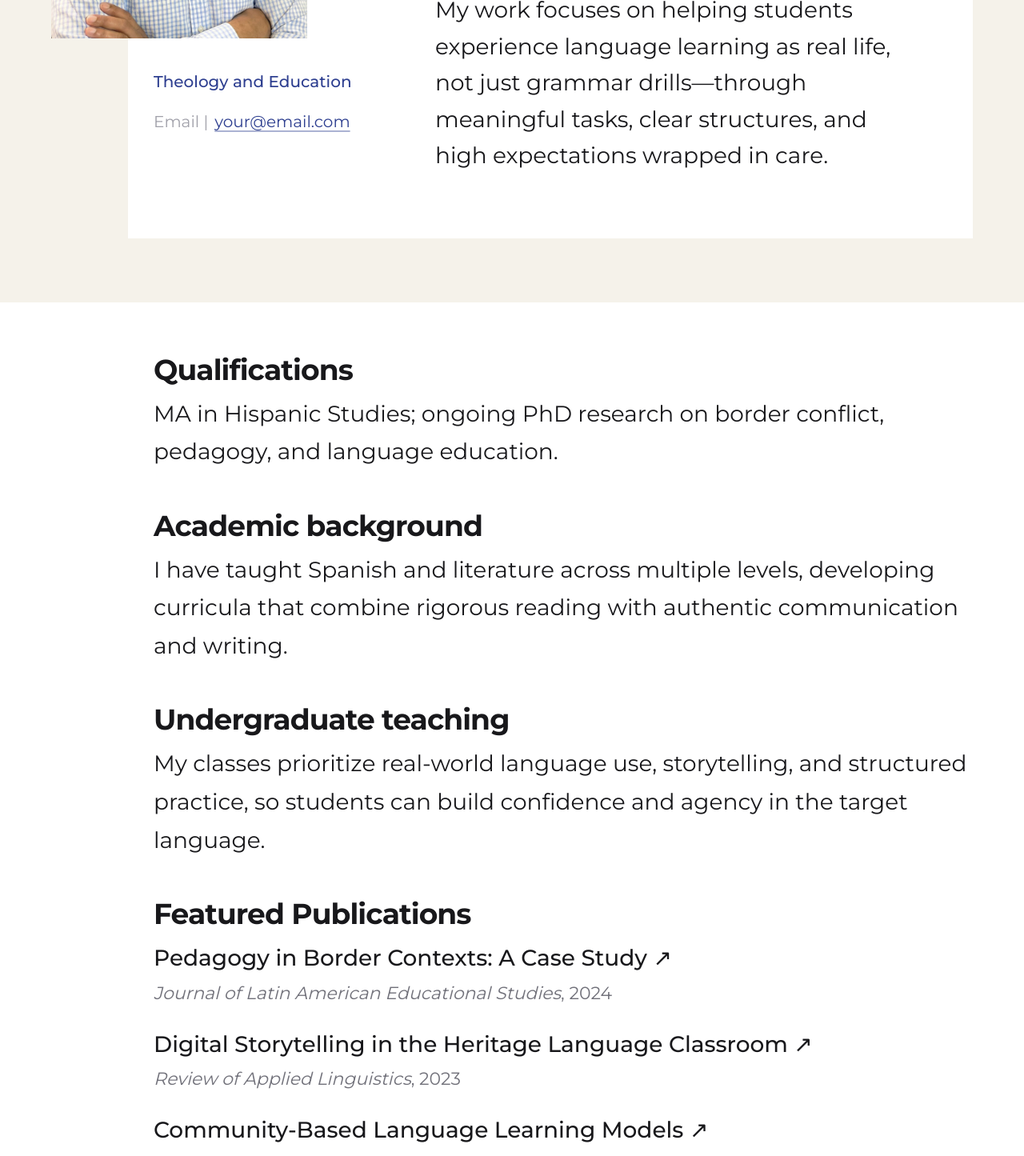
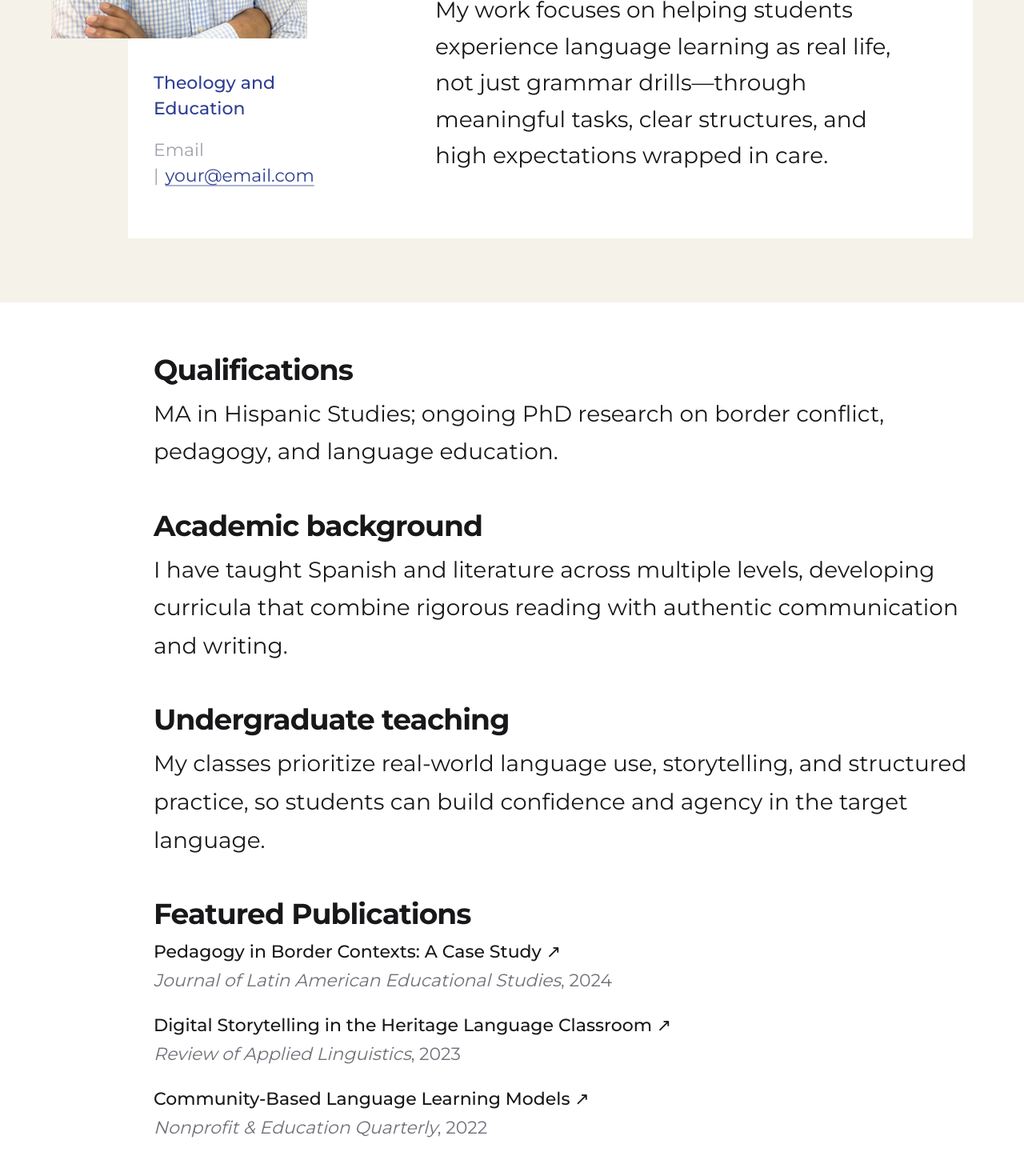
Before and after one commit to RiseforHope/personal-website, a Next.js app: page /about in a window 1280 px wide. Shown: the part 840-2285 px from the top of the page at 80% size. Built offline with nearby package versions, Linux system fonts and the light colour scheme.

Commit message:
auth feature

```diff
--- a/app/about/page.tsx
+++ b/app/about/page.tsx
@@ -13,7 +13,6 @@ const publications = [
 
 export default function About() {
   return (
-    // MAIN BACKGROUND: Base Dark (#242730)
     <main className="min-h-screen text-zinc-900 dark:text-zinc-100 overflow-x-hidden transition-colors duration-300">
 
       <section className="mx-auto max-w-7xl px-6 py-12 md:px-16 md:py-20">
@@ -21,6 +20,7 @@ export default function About() {
         {/* Header */}
         <div className="mb-12 md:mb-20">
           <div className="flex items-center gap-4 mb-8 md:mb-10">
+            {/* UPDATED: text-xs -> text-sm for consistency if needed, keeping xs is fine if configured to 14px */}
             <span className="inline-flex bg-[#2e3f90] px-4 py-2 text-xs font-bold uppercase tracking-[0.25em] text-white md:text-sm md:px-5">
               People
             </span>
@@ -31,7 +31,7 @@ export default function About() {
           </h1>
         </div>
 
-        {/* HERO CARD: White -> Lighter Dark (#2f333f) */}
+        {/* HERO CARD */}
         <div className="relative ml-0 bg-white dark:bg-[#2f333f] md:ml-24 transition-colors duration-300">
           <div className="flex flex-col md:flex-row">
 
@@ -42,10 +42,11 @@ export default function About() {
               </div>
 
               <div className="flex flex-col gap-1 px-6 py-6 md:px-8 md:pt-10">
-                <span className="text-base font-medium text-[#2e3f90] dark:text-[#5c7cfa]">
+                {/* UPDATED: text-base -> text-lg (matches your config) */}
+                <span className="text-lg font-medium text-[#2e3f90] dark:text-[#5c7cfa]">
                   Theology and Education
                 </span>
-                <div className="mt-2 text-base md:mt-4">
+                <div className="mt-2 text-lg md:mt-4">
                   <span className="mr-2 text-zinc-400">Email |</span>
                   <a href="mailto:your@email.com" className="text-[#2e3f90] underline decoration-[#2e3f90]/40 underline-offset-4 transition hover:decoration-[#2e3f90] dark:text-[#5c7cfa] dark:decoration-[#5c7cfa]/40">
                     your@email.com
@@ -56,7 +57,8 @@ export default function About() {
 
             {/* Right Column */}
             <div className="px-6 pb-12 pt-4 md:px-16 md:py-20">
-              <div className="max-w-2xl space-y-6 text-[18px] leading-[1.65] md:space-y-10 md:text-2xl md:leading-relaxed">
+              {/* FIX APPLIED HERE: Changed text-[18px] to text-lg */}
+              <div className="max-w-2xl space-y-6 text-lg leading-[1.65] md:space-y-10 md:text-2xl md:leading-relaxed">
                 <p>I am a language teacher, nonprofit leader, and researcher working at the intersection of pedagogy, technology, and humane innovation.</p>
                 <p>My work focuses on helping students experience language learning as real life, not just grammar drills—through meaningful tasks, clear structures, and high expectations wrapped in care.</p>
               </div>
@@ -65,7 +67,7 @@ export default function About() {
         </div>
       </section>
 
-      {/* LOWER SECTION: White -> Lighter Dark (#2f333f) */}
+      {/* LOWER SECTION */}
       <section className="bg-white dark:bg-[#2f333f] transition-colors duration-300">
         <div className="mx-auto max-w-7xl space-y-12 px-6 py-12 md:px-16 md:py-16">
           <div className="ml-0 pl-6 space-y-10 md:ml-24 md:pl-8 md:space-y-12">
@@ -86,10 +88,10 @@ export default function About() {
               <ul className="space-y-4 md:space-y-6">
                 {publications.map((pub) => (
                   <li key={pub.id} className="flex flex-col gap-1">
-                    <Link href={pub.url} className="group block font-medium decoration-zinc-300 underline-offset-4 hover:underline dark:decoration-zinc-600">
+                    <Link href={pub.url} className="group block font-medium decoration-zinc-300 underline-offset-4 hover:underline dark:decoration-zinc-600 text-lg">
                       {pub.title} ↗
                     </Link>
-                    <span className="text-base text-zinc-500 dark:text-zinc-400 md:text-lg">
+                    <span className="text-lg text-zinc-500 dark:text-zinc-400">
                       <span className="italic">{pub.journal}</span>, {pub.year}
                     </span>
                   </li>
@@ -116,7 +118,8 @@ function AboutSection({ title, children }: { title: string; children: React.Reac
       <h2 className="text-2xl font-bold tracking-tight text-zinc-900 dark:text-white md:text-3xl">
         {title}
       </h2>
-      <div className="mt-2 text-[18px] leading-[1.65] text-zinc-900 dark:text-zinc-300 md:mt-3 md:text-2xl md:leading-[1.7]">
+      {/* FIX APPLIED HERE: Changed text-[18px] to text-lg */}
+      <div className="mt-2 text-lg leading-[1.65] text-zinc-900 dark:text-zinc-300 md:mt-3 md:text-2xl md:leading-[1.7]">
         {children}
       </div>
     </section>
```
